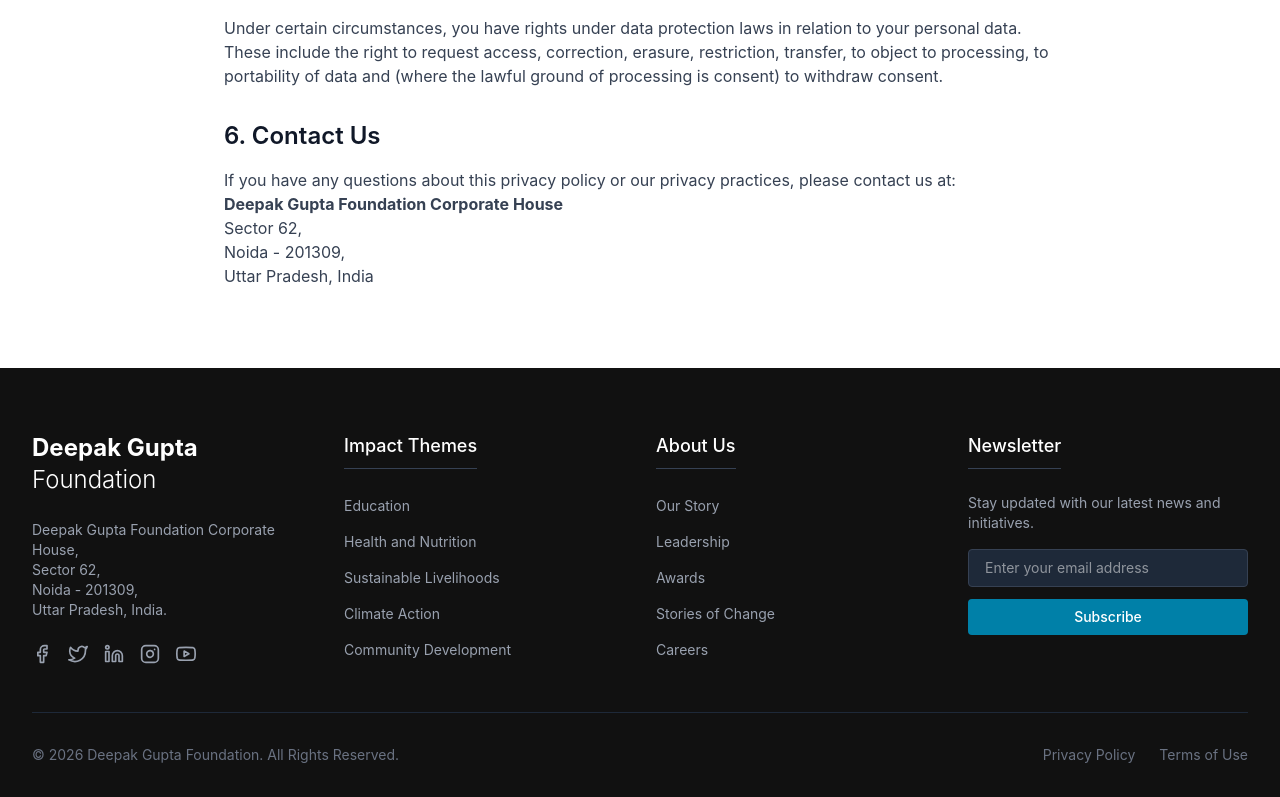
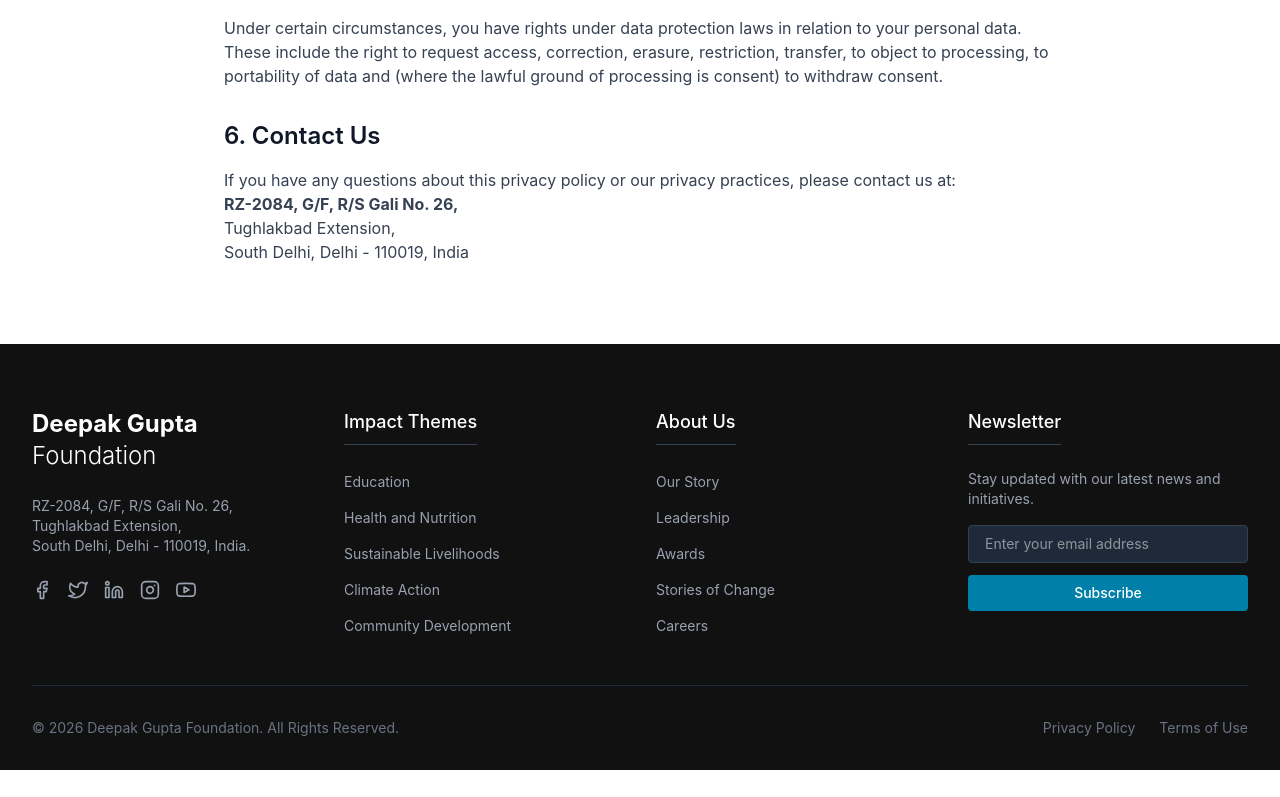
Before and after one commit to deepakumar2023/foundation, a React (Vite) app: page /privacy-policy in a window 1280 px wide. Shown: the part 1177-1974 px from the top of the page. After the commit the page ends 1947 px from the top, so only its background shows below. Built offline with nearby package versions, Linux system fonts and the light colour scheme.

Commit message:
fixed changes

```diff
--- a/src/components/Footer.jsx
+++ b/src/components/Footer.jsx
@@ -12,10 +12,9 @@
               Deepak Gupta <span className="font-light">Foundation</span>
             </h2>
             <p className="text-gray-400 text-sm mb-4">
-              Deepak Gupta Foundation Corporate House,<br />
-              Sector 62,<br />
-              Noida - 201309,<br />
-              Uttar Pradesh, India.
+              RZ-2084, G/F, R/S Gali No. 26,<br />
+              Tughlakbad Extension,<br />
+              South Delhi, Delhi - 110019, India.
             </p>
             <div className="flex space-x-4 mt-6">
               <a href="#" className="text-gray-400 hover:text-[var(--color-primary)] transition-colors">
--- a/src/components/home/Collage.jsx
+++ b/src/components/home/Collage.jsx
@@ -31,10 +31,10 @@
           </div>
 
           {/* Right Text with Line */}
-          <div className="absolute right-[8%] top-[15%] z-10 flex items-center">
-            <div className="absolute -left-8 -top-8 w-32 h-32 rounded-full bg-[#fbf5f9] -z-10"></div>
-            <div className="w-12 h-[1px] bg-[#8a2176] mr-4"></div>
-            <p className="text-[22px] text-[#8a2176] leading-snug font-medium">
+          <div className="absolute right-[4%] top-[15%] z-10 flex items-center">
+            <div className="absolute top-1/2 -left-16 -translate-y-1/2 w-[240px] h-[240px] rounded-full bg-[#fbf5f9] -z-10"></div>
+            {/* <div className="w-14 h-[1px] bg-[#8a2176] mr-4 relative z-10"></div> */}
+            <p className="text-[20px] text-[#8a2176] leading-snug font-medium relative z-10">
               Farmers<br />who understand<br />their soil
             </p>
           </div>
--- a/src/pages/PrivacyPolicy.jsx
+++ b/src/pages/PrivacyPolicy.jsx
@@ -52,10 +52,9 @@
           <h2 className="text-2xl font-semibold text-gray-900 mt-8 mb-4">6. Contact Us</h2>
           <p className="mb-4">
             If you have any questions about this privacy policy or our privacy practices, please contact us at:<br/>
-            <strong>Deepak Gupta Foundation Corporate House</strong><br/>
-            Sector 62,<br/>
-            Noida - 201309,<br/>
-            Uttar Pradesh, India
+            <strong>RZ-2084, G/F, R/S Gali No. 26,</strong><br/>
+            Tughlakbad Extension,<br/>
+            South Delhi, Delhi - 110019, India
           </p>
         </div>
       </div>
--- a/src/pages/TermsOfUse.jsx
+++ b/src/pages/TermsOfUse.jsx
@@ -50,10 +50,9 @@
           <h2 className="text-2xl font-semibold text-gray-900 mt-8 mb-4">6. Contact Information</h2>
           <p className="mb-4">
             If you have any questions regarding these Terms of Use, please contact us at:<br/>
-            <strong>Deepak Gupta Foundation Corporate House</strong><br/>
-            Sector 62,<br/>
-            Noida - 201309,<br/>
-            Uttar Pradesh, India
+            <strong>RZ-2084, G/F, R/S Gali No. 26,</strong><br/>
+            Tughlakbad Extension,<br/>
+            South Delhi, Delhi - 110019, India
           </p>
         </div>
       </div>
```
